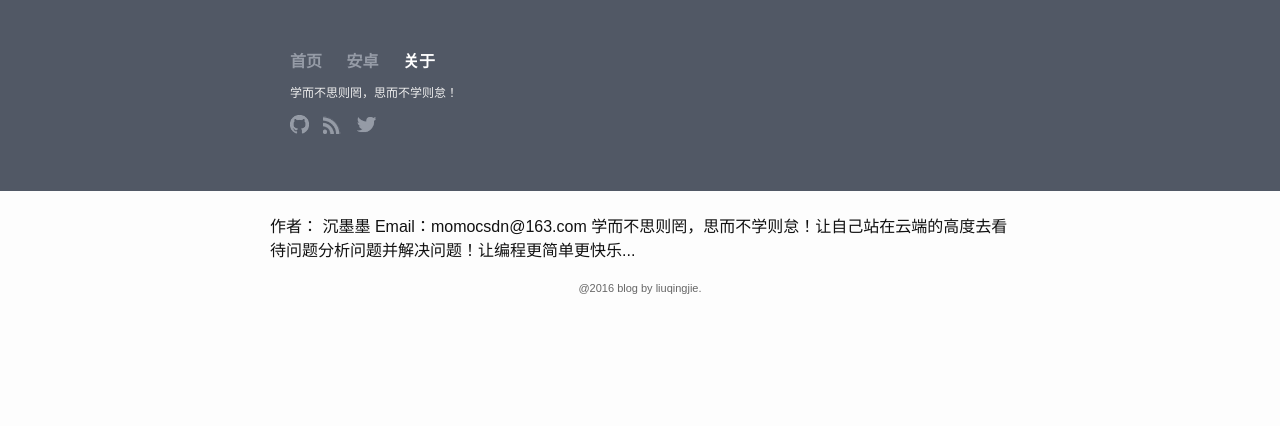
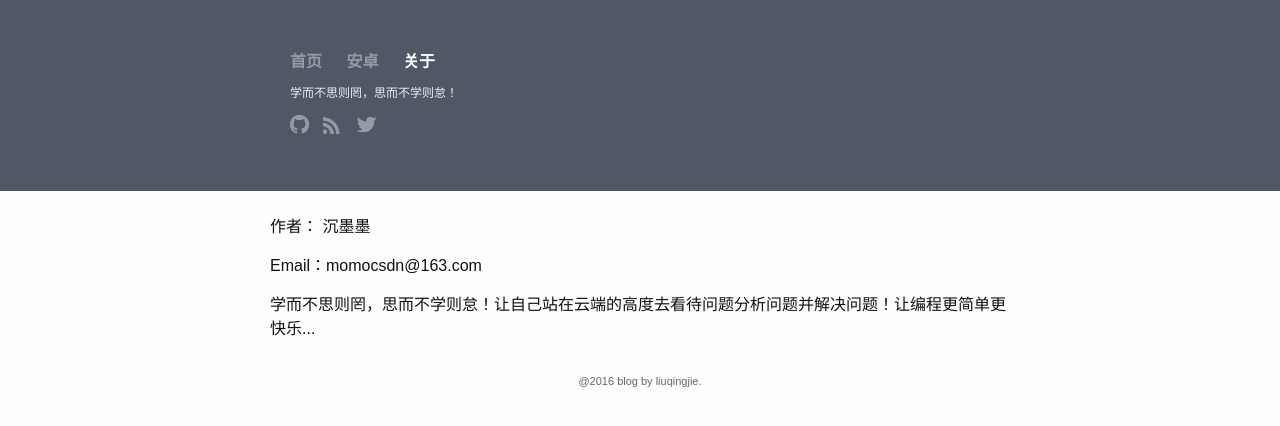
Before and after one commit to momocsdn/momocsdn.github.io, a Jekyll site: the page built from about.html, in a window 1280 px wide. Shown: the top 426 px of the page. Built offline with Jekyll 4.4.1, drawn with Linux system fonts in a browser that asks for light colours.

Commit message:
编辑关于页面

```diff
--- a/about.html
+++ b/about.html
@@ -2,8 +2,8 @@
 layout: default
 ---
 
-作者： 沉墨墨
-Email：momocsdn@163.com
+<p>作者： 沉墨墨</p>
+<p>Email：momocsdn@163.com</p>
 
 
-学而不思则罔，思而不学则怠！让自己站在云端的高度去看待问题分析问题并解决问题！让编程更简单更快乐...
+<p>学而不思则罔，思而不学则怠！让自己站在云端的高度去看待问题分析问题并解决问题！让编程更简单更快乐...</p>
```
